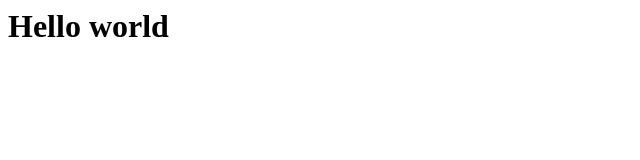
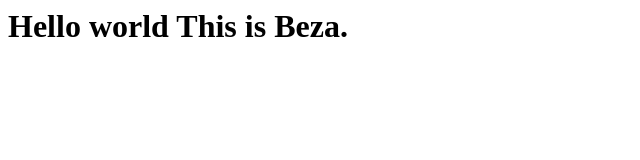
Before and after one commit to bezalielmarvel/bezalielmarvel.github.io, a plain HTML site: page index.html in a window 1280 px wide. Shown: the whole page, without its empty margins (0-640 px from the left). Drawn offline with Linux system fonts and the light colour scheme.

Commit message:
Initial commit

```diff
--- a/index.html
+++ b/index.html
@@ -3,6 +3,7 @@
 <body>
 <h1>
 Hello world
+This is Beza.
 </h1>
 </body>
 </html>
```
